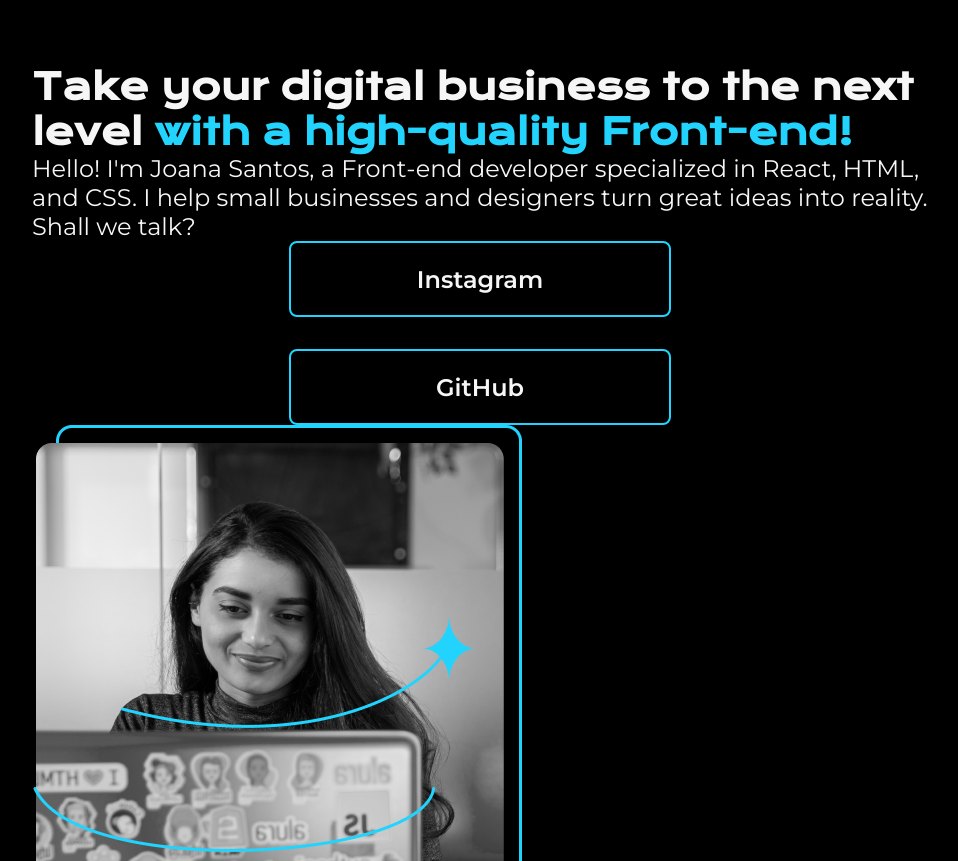
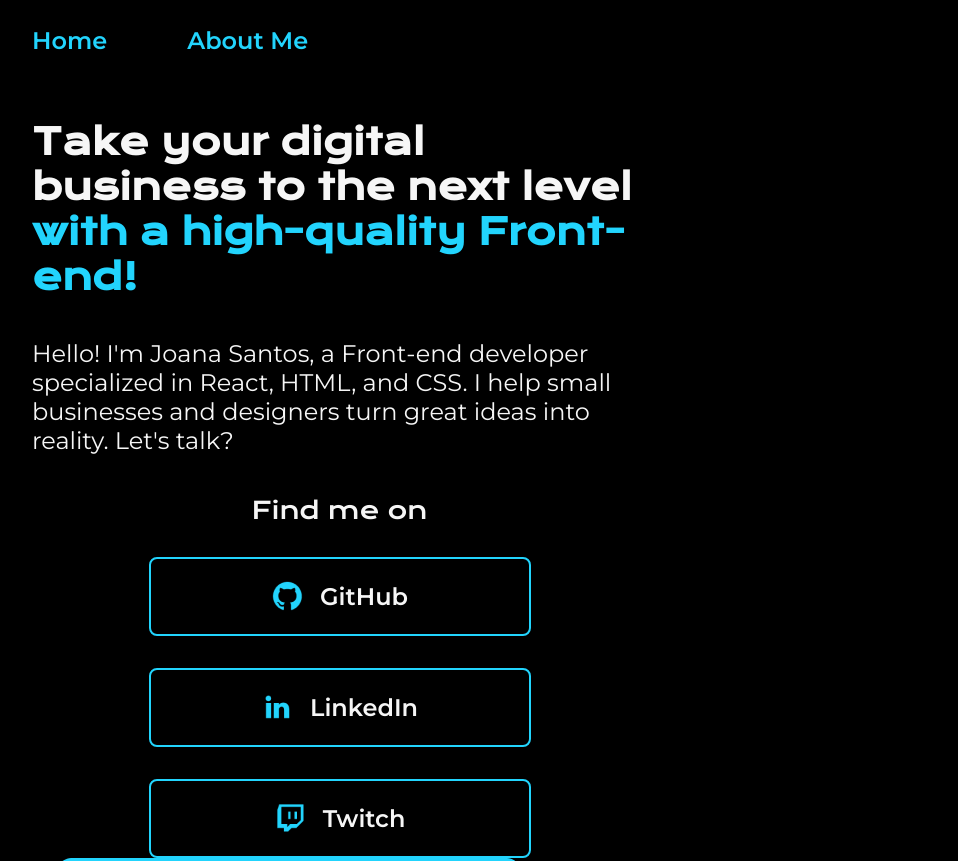
Before and after one commit to athena272/html-css-portfolio-alura, a plain HTML site: page index.html in a window 1280 px wide. Shown: the top 861 px of the page, without its empty margins (160-1118 px from the left). Drawn offline with nearby package versions, Linux system fonts and the light colour scheme.

Commit message:
Update index.html

```diff
--- a/index.html
+++ b/index.html
@@ -6,30 +6,49 @@
     <meta http-equiv="X-UA-Compatible" content="IE=edge">
     <meta name="viewport" content="width=device-width, initial-scale=1.0">
     <title>Portfolio</title>
-    <link rel="stylesheet" href="style.css">
+    <link rel="stylesheet" href="./style.css">
 </head>
 
 <body>
-    <header></header>
+    <header class="header">
+        <nav class="header__menu">
+            <a class="menu__link" href="index.html">Home</a>
+            <a class="menu__link" href="about.html">About Me</a>
+        </nav>
+    </header>
+
     <main class="presentation">
-        <section class="content">
+        <section class="presentation__content">
             <h1 class="content__title">
                 Take your digital business to the next level
-                <strong class="content__title--highlight"> with a high-quality Front-end!</strong>
+                <strong class="content__title--highlight">with a high-quality Front-end!</strong>
             </h1>
             <p class="content__text">
                 Hello! I'm Joana Santos, a Front-end developer specialized in React, HTML, and CSS.
-                I help small businesses and designers turn great ideas into reality. Shall we talk?
+                I help small businesses and designers turn great ideas into reality. Let's talk?
             </p>
             <div class="content__links">
-                <a class="content__link" href="https://www.instagram.com/guigo_rosario">Instagram</a>
-                <a class="content__link" href="https://github.com/athena272">GitHub</a>
+                <h2 class="content__subtitle">Find me on</h2>
+                <a class="content__link" href="https://github.com/athena272">
+                    <img src="./images/github.png" alt="GitHub logo">
+                    GitHub
+                </a>
+                <a class="content__link" href="https://www.linkedin.com/in/your-link">
+                    <img src="./images/linkedin.png" alt="LinkedIn logo">
+                    LinkedIn
+                </a>
+                <a class="content__link" href="https://twitch.tv/guilimadev">
+                    <img src="./images/twitch.png" alt="Twitch logo">
+                    Twitch
+                </a>
             </div>
         </section>
-        <img class="presentation__image" src="./images/portfolio-profile-picture.png"
-            alt="Photo of Joana Santos coding">
+        <img class="presentation__image" src="./images/portfolio-profile-picture.png" alt="Photo of Joana Santos coding">
     </main>
-    <footer></footer>
+
+    <footer class="footer">
+        <p>Developed by Alura.</p>
+    </footer>
 </body>
 
 </html>
```
